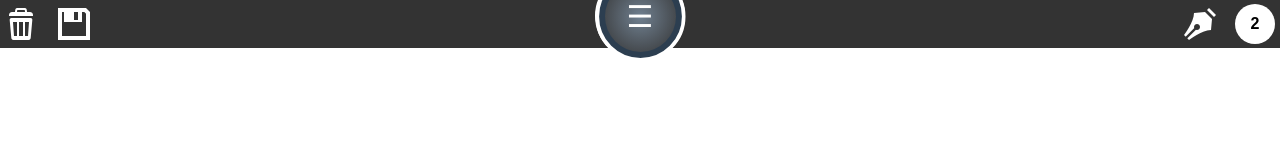
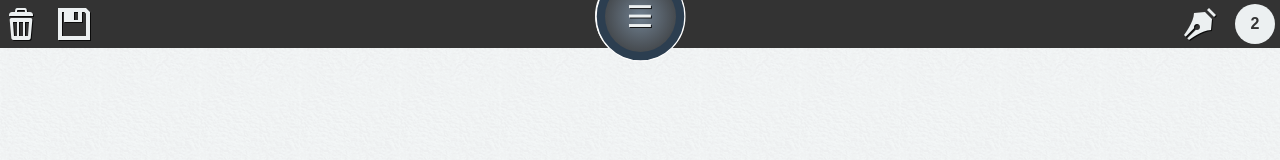
Before and after one commit to rednosemonkey/draw, a website: page index.html in a window 1280 px wide. Drawn offline with Linux system fonts and the light colour scheme.

Commit message:
added bg image

```diff
--- a/sass/_brush-slider.scss
+++ b/sass/_brush-slider.scss
@@ -5,8 +5,10 @@
 	height: 40px;
 	line-height: 40px;
 	border-radius: 50%;
-	background-color: white;
+	background-color: #ecf0f1;
 	font-weight: bold;
+	color: #333;
+	text-shadow: none;
 }
 
 input[type="range"] {
--- a/sass/_framework.scss
+++ b/sass/_framework.scss
@@ -6,6 +6,9 @@ body {
 	font-family: sans-serif;
 	text-size-adjust: 100%;
 	margin: 0;
+	background: url("../img/handmadepaper.min.png")
+
+	// background: url("handmadepaper@2x.min.png")
 }
 
 canvas {
--- a/sass/_menu.scss
+++ b/sass/_menu.scss
@@ -9,7 +9,7 @@
 		@include center(90px);
 		top: 16px;
 		border-radius: 50%;
-		background-color: white;
+		background: url("../img/handmadepaper.min.png");
 		transition: border-radius 550ms;
 	}
 
@@ -39,6 +39,8 @@
 	text-align: center;
 	cursor: pointer;
 	user-select: none;
+	color: #ecf0f1;
+	text-shadow: 1px 1px 0 rgba(black, 0.8);
 
 	&.highlight {
 		color: #666;
--- a/sass/_swatch-menu.scss
+++ b/sass/_swatch-menu.scss
@@ -8,7 +8,8 @@ $timing-function: cubic-bezier(1, 0, 0.755, 1.470);
 	line-height: 71px;
 	@include background(radial-gradient(circle, slategray, #343434));
 	border-radius: 50%;
-	color: white;
+	color: #ecf0f1;
+	text-shadow: 1px 1px 0 rgba(black, 0.8);
 	text-align: center;
 	cursor: pointer;
 
@@ -35,7 +36,7 @@ $timing-function: cubic-bezier(1, 0, 0.755, 1.470);
 li {
 	@include center(75px);
 	list-style: none;
-	border: 3px solid white;
+	border: 1px solid white;
 	border-radius: 50%;
 	cursor: pointer;
 	transition: transform 300ms $timing-function;
```
Also changed, not shown: css/draw.css, img/handmadepaper.min.png (added), img/handmadepaper@2x.min.png (added), prod/draw.css.
